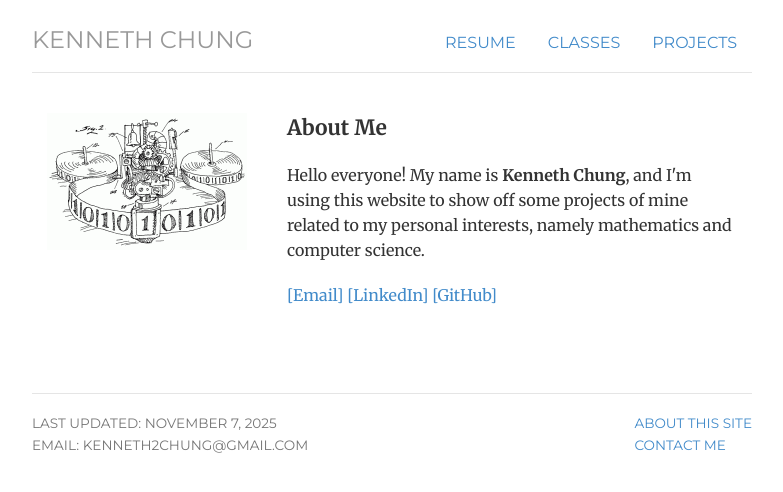
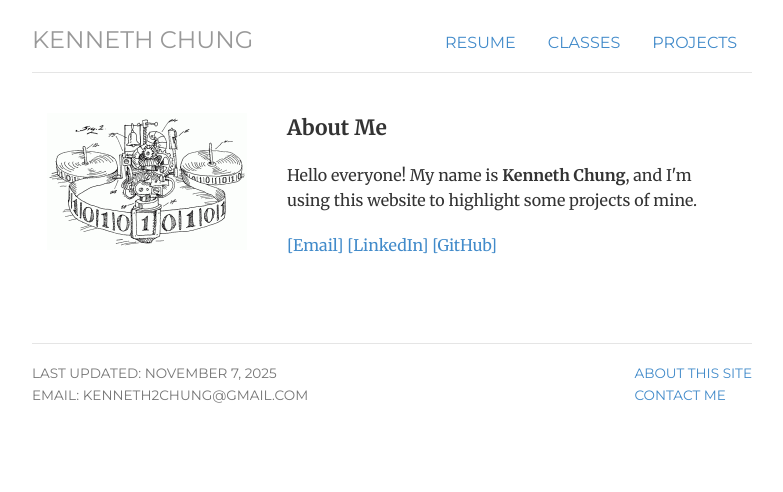
Before and after one commit to kenneth2chung/kenneth2chung.github.io, a Jekyll site: the page built from index.html, in a window 1280 px wide. Shown: the top 492 px of the page, without its empty margins (248-1031 px from the left). Built offline with Jekyll 4.4.1, drawn with Linux system fonts in a browser that asks for light colours.

Commit message:
fixed some messagse

```diff
--- a/index.html
+++ b/index.html
@@ -23,7 +23,7 @@
 	</div>
 	<div class="col-sm-8">
 	<p class="lead"><b>About Me</b></p>
-	<p> Hello everyone! My name is <b>Kenneth Chung</b>, and I'm using this website to show off some projects of mine related to my personal interests, namely mathematics and computer science.
+	<p> Hello everyone! My name is <b>Kenneth Chung</b>, and I'm using this website to highlight some projects of mine.
 
 	<!--
 	<p> My current and past work includes: </p>
--- a/projects/index.html
+++ b/projects/index.html
@@ -20,7 +20,7 @@ description: Personal Projects of Kenneth Chung
     <div class="col-lg-5 col-md-5">
         <h4>Neural Network Implementation</h4>
         <h5>October 2025</h5>
-        <p>Incomplete of a neural network using NumPy, trained to recognize digits in MNIST database. Achieved an accuracy of around 89%.</p>
+        <p>Incomplete implementation of a neural network using NumPy, trained to recognize digits in MNIST database. Achieved an accuracy of around 89%.</p>
         <a class="btn btn-primary" href="https://github.com/kjc-123/my-neural-network">View Project <span class="glyphicon glyphicon-chevron-right"></span></a>
     </div>
 	<hr>
```
